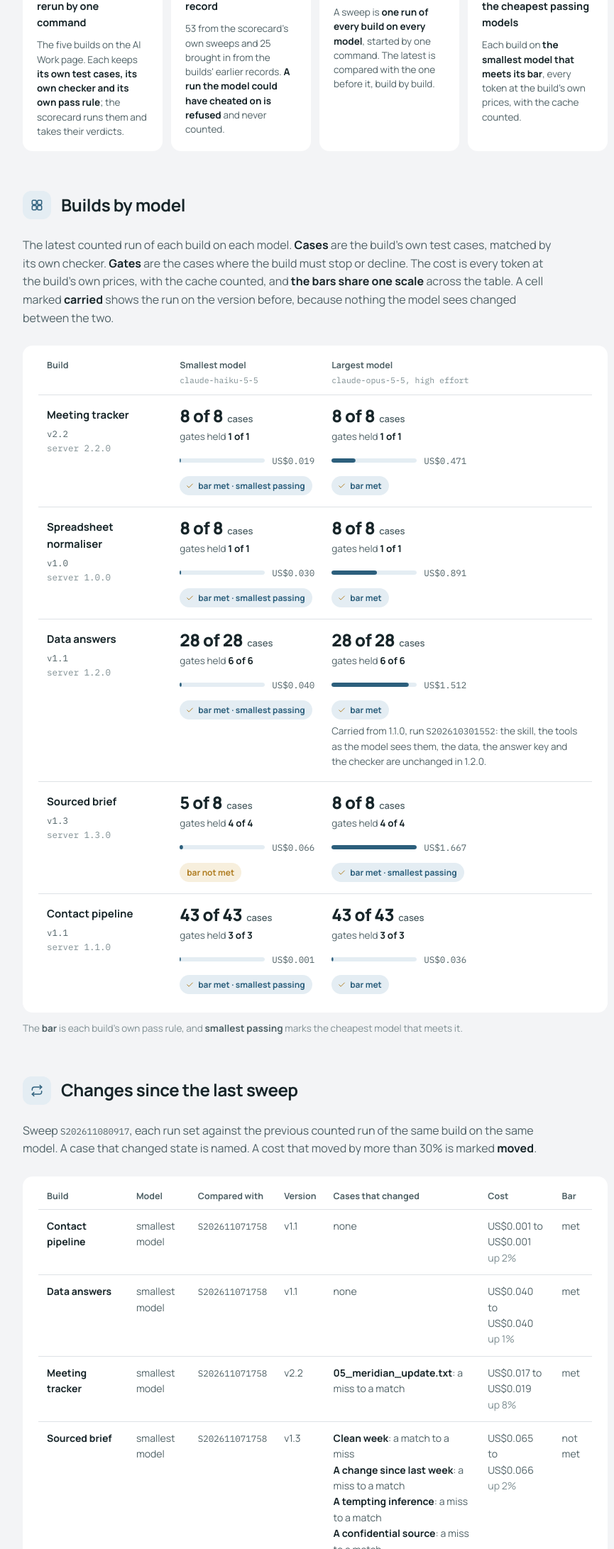
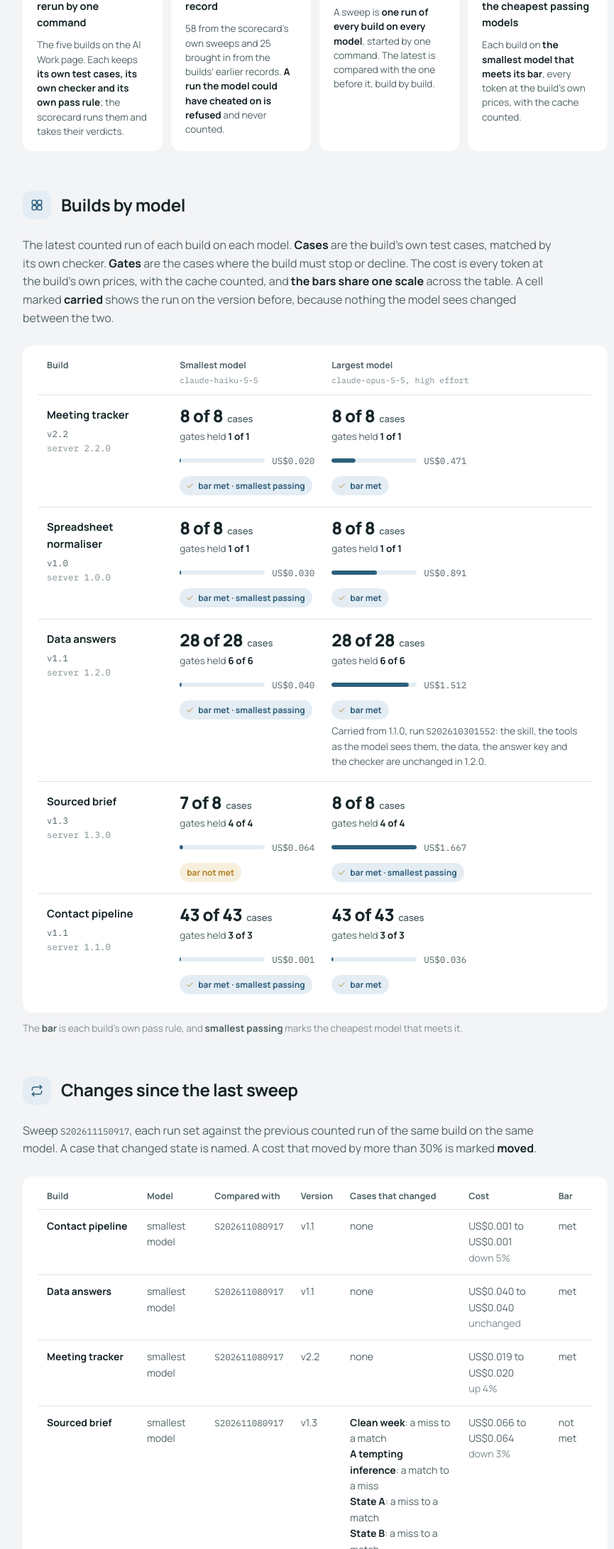
Before and after one commit to mjazzly/mjazzly.github.io, a plain HTML site: page scorecard.html in a window 1280 px wide. Shown: the part 617-2800 px from the top of the page at 71% size, without its empty margins (196-1061 px from the left). Drawn offline with Linux system fonts and the light colour scheme.

Commit message:
Bring in scorecard sweep S202611150917 on WORK-05 and the Scorecard page
Co-Authored-By: Claude Opus 5.5 <noreply@anthropic.com>

```diff
--- a/scorecard.html
+++ b/scorecard.html
@@ -120,8 +120,8 @@
 <section id="numbers">
   <div class="tiles four">
     <div class="tile"><span class="badge"><svg class="ic" aria-hidden="true"><use href="#ic-layers"/></svg></span><div class="n">5</div><div class="what">builds, every one rerun by one command</div><div class="basis">The five builds on the AI Work page. Each keeps <b>its own test cases, its own checker and its own pass rule</b>; the scorecard runs them and takes their verdicts.</div></div>
-    <div class="tile"><span class="badge"><svg class="ic" aria-hidden="true"><use href="#ic-circle-check"/></svg></span><div class="n">78</div><div class="what">counted runs on the record</div><div class="basis">53 from the scorecard's own sweeps and 25 brought in from the builds' earlier records. <b>A run the model could have cheated on is refused</b> and never counted.</div></div>
-    <div class="tile"><span class="badge"><svg class="ic" aria-hidden="true"><use href="#ic-repeat"/></svg></span><div class="n">13</div><div class="what">sweeps so far</div><div class="basis">A sweep is <b>one run of every build on every model</b>, started by one command. The latest is compared with the one before it, build by build.</div></div>
+    <div class="tile"><span class="badge"><svg class="ic" aria-hidden="true"><use href="#ic-circle-check"/></svg></span><div class="n">83</div><div class="what">counted runs on the record</div><div class="basis">58 from the scorecard's own sweeps and 25 brought in from the builds' earlier records. <b>A run the model could have cheated on is refused</b> and never counted.</div></div>
+    <div class="tile"><span class="badge"><svg class="ic" aria-hidden="true"><use href="#ic-repeat"/></svg></span><div class="n">14</div><div class="what">sweeps so far</div><div class="basis">A sweep is <b>one run of every build on every model</b>, started by one command. The latest is compared with the one before it, build by build.</div></div>
     <div class="tile"><span class="badge"><svg class="ic" aria-hidden="true"><use href="#ic-chart"/></svg></span><div class="n">US$1.76</div><div class="what">for one full sweep on the cheapest passing models</div><div class="basis">Each build on <b>the smallest model that meets its bar</b>, every token at the build's own prices, with the cache counted.</div></div>
   </div>
 </section>
@@ -133,10 +133,10 @@
     <table class="costs">
       <thead><tr><th scope="col">Build</th><th scope="col">Smallest model<span class="model-id">claude-haiku-5-5</span></th><th scope="col">Largest model<span class="model-id">claude-opus-5-5, high effort</span></th></tr></thead>
       <tbody>
-        <tr><th scope="row"><b>Meeting tracker</b><span class="ver">v2.2</span><span class="ver faint">server 2.2.0</span></th><td class="met smallest"><div class="cases">8 of 8<small>cases</small></div><div class="held">gates held <b>1 of 1</b></div><div class="cost"><svg class="costbar" viewBox="0 0 100 6" preserveAspectRatio="none" aria-hidden="true"><rect class="track" width="100" height="6" rx="3"/><rect class="fill" width="1.5" height="6" rx="3"/></svg>US$0.019</div><span class="verdict"><svg class="ic" aria-hidden="true"><use href="#ic-check"/></svg>bar met · smallest passing</span></td><td class="met"><div class="cases">8 of 8<small>cases</small></div><div class="held">gates held <b>1 of 1</b></div><div class="cost"><svg class="costbar" viewBox="0 0 100 6" preserveAspectRatio="none" aria-hidden="true"><rect class="track" width="100" height="6" rx="3"/><rect class="fill" width="28.2" height="6" rx="3"/></svg>US$0.471</div><span class="verdict"><svg class="ic" aria-hidden="true"><use href="#ic-check"/></svg>bar met</span></td></tr>
+        <tr><th scope="row"><b>Meeting tracker</b><span class="ver">v2.2</span><span class="ver faint">server 2.2.0</span></th><td class="met smallest"><div class="cases">8 of 8<small>cases</small></div><div class="held">gates held <b>1 of 1</b></div><div class="cost"><svg class="costbar" viewBox="0 0 100 6" preserveAspectRatio="none" aria-hidden="true"><rect class="track" width="100" height="6" rx="3"/><rect class="fill" width="1.5" height="6" rx="3"/></svg>US$0.020</div><span class="verdict"><svg class="ic" aria-hidden="true"><use href="#ic-check"/></svg>bar met · smallest passing</span></td><td class="met"><div class="cases">8 of 8<small>cases</small></div><div class="held">gates held <b>1 of 1</b></div><div class="cost"><svg class="costbar" viewBox="0 0 100 6" preserveAspectRatio="none" aria-hidden="true"><rect class="track" width="100" height="6" rx="3"/><rect class="fill" width="28.2" height="6" rx="3"/></svg>US$0.471</div><span class="verdict"><svg class="ic" aria-hidden="true"><use href="#ic-check"/></svg>bar met</span></td></tr>
         <tr><th scope="row"><b>Spreadsheet normaliser</b><span class="ver">v1.0</span><span class="ver faint">server 1.0.0</span></th><td class="met smallest"><div class="cases">8 of 8<small>cases</small></div><div class="held">gates held <b>1 of 1</b></div><div class="cost"><svg class="costbar" viewBox="0 0 100 6" preserveAspectRatio="none" aria-hidden="true"><rect class="track" width="100" height="6" rx="3"/><rect class="fill" width="1.8" height="6" rx="3"/></svg>US$0.030</div><span class="verdict"><svg class="ic" aria-hidden="true"><use href="#ic-check"/></svg>bar met · smallest passing</span></td><td class="met"><div class="cases">8 of 8<small>cases</small></div><div class="held">gates held <b>1 of 1</b></div><div class="cost"><svg class="costbar" viewBox="0 0 100 6" preserveAspectRatio="none" aria-hidden="true"><rect class="track" width="100" height="6" rx="3"/><rect class="fill" width="53.4" height="6" rx="3"/></svg>US$0.891</div><span class="verdict"><svg class="ic" aria-hidden="true"><use href="#ic-check"/></svg>bar met</span></td></tr>
         <tr><th scope="row"><b>Data answers</b><span class="ver">v1.1</span><span class="ver faint">server 1.2.0</span></th><td class="met smallest"><div class="cases">28 of 28<small>cases</small></div><div class="held">gates held <b>6 of 6</b></div><div class="cost"><svg class="costbar" viewBox="0 0 100 6" preserveAspectRatio="none" aria-hidden="true"><rect class="track" width="100" height="6" rx="3"/><rect class="fill" width="2.4" height="6" rx="3"/></svg>US$0.040</div><span class="verdict"><svg class="ic" aria-hidden="true"><use href="#ic-check"/></svg>bar met · smallest passing</span></td><td class="met"><div class="cases">28 of 28<small>cases</small></div><div class="held">gates held <b>6 of 6</b></div><div class="cost"><svg class="costbar" viewBox="0 0 100 6" preserveAspectRatio="none" aria-hidden="true"><rect class="track" width="100" height="6" rx="3"/><rect class="fill" width="90.7" height="6" rx="3"/></svg>US$1.512</div><span class="verdict"><svg class="ic" aria-hidden="true"><use href="#ic-check"/></svg>bar met</span><div class="held">Carried from 1.1.0, run <span class="mono">S202610301552</span>: the skill, the tools as the model sees them, the data, the answer key and the checker are unchanged in 1.2.0.</div></td></tr>
-        <tr><th scope="row"><b>Sourced brief</b><span class="ver">v1.3</span><span class="ver faint">server 1.3.0</span></th><td class="notmet"><div class="cases">5 of 8<small>cases</small></div><div class="held">gates held <b>4 of 4</b></div><div class="cost"><svg class="costbar" viewBox="0 0 100 6" preserveAspectRatio="none" aria-hidden="true"><rect class="track" width="100" height="6" rx="3"/><rect class="fill" width="4.0" height="6" rx="3"/></svg>US$0.066</div><span class="verdict">bar not met</span></td><td class="met smallest"><div class="cases">8 of 8<small>cases</small></div><div class="held">gates held <b>4 of 4</b></div><div class="cost"><svg class="costbar" viewBox="0 0 100 6" preserveAspectRatio="none" aria-hidden="true"><rect class="track" width="100" height="6" rx="3"/><rect class="fill" width="100.0" height="6" rx="3"/></svg>US$1.667</div><span class="verdict"><svg class="ic" aria-hidden="true"><use href="#ic-check"/></svg>bar met · smallest passing</span></td></tr>
+        <tr><th scope="row"><b>Sourced brief</b><span class="ver">v1.3</span><span class="ver faint">server 1.3.0</span></th><td class="notmet"><div class="cases">7 of 8<small>cases</small></div><div class="held">gates held <b>4 of 4</b></div><div class="cost"><svg class="costbar" viewBox="0 0 100 6" preserveAspectRatio="none" aria-hidden="true"><rect class="track" width="100" height="6" rx="3"/><rect class="fill" width="3.9" height="6" rx="3"/></svg>US$0.064</div><span class="verdict">bar not met</span></td><td class="met smallest"><div class="cases">8 of 8<small>cases</small></div><div class="held">gates held <b>4 of 4</b></div><div class="cost"><svg class="costbar" viewBox="0 0 100 6" preserveAspectRatio="none" aria-hidden="true"><rect class="track" width="100" height="6" rx="3"/><rect class="fill" width="100.0" height="6" rx="3"/></svg>US$1.667</div><span class="verdict"><svg class="ic" aria-hidden="true"><use href="#ic-check"/></svg>bar met · smallest passing</span></td></tr>
         <tr><th scope="row"><b>Contact pipeline</b><span class="ver">v1.1</span><span class="ver faint">server 1.1.0</span></th><td class="met smallest"><div class="cases">43 of 43<small>cases</small></div><div class="held">gates held <b>3 of 3</b></div><div class="cost"><svg class="costbar" viewBox="0 0 100 6" preserveAspectRatio="none" aria-hidden="true"><rect class="track" width="100" height="6" rx="3"/><rect class="fill" width="1.5" height="6" rx="3"/></svg>US$0.001</div><span class="verdict"><svg class="ic" aria-hidden="true"><use href="#ic-check"/></svg>bar met · smallest passing</span></td><td class="met"><div class="cases">43 of 43<small>cases</small></div><div class="held">gates held <b>3 of 3</b></div><div class="cost"><svg class="costbar" viewBox="0 0 100 6" preserveAspectRatio="none" aria-hidden="true"><rect class="track" width="100" height="6" rx="3"/><rect class="fill" width="2.2" height="6" rx="3"/></svg>US$0.036</div><span class="verdict"><svg class="ic" aria-hidden="true"><use href="#ic-check"/></svg>bar met</span></td></tr>
       </tbody>
     </table>
@@ -146,16 +146,16 @@
 
 <section id="changes">
   <h2><span class="badge"><svg class="ic" aria-hidden="true"><use href="#ic-repeat"/></svg></span>Changes since the last sweep</h2>
-  <p class="lead">Sweep <span class="mono">S202611080917</span>, each run set against the previous counted run of the same build on the same model. A case that changed state is named. A cost that moved by more than 30% is marked <b>moved</b>.</p>
+  <p class="lead">Sweep <span class="mono">S202611150917</span>, each run set against the previous counted run of the same build on the same model. A case that changed state is named. A cost that moved by more than 30% is marked <b>moved</b>.</p>
   <div class="panel table">
     <table class="plain">
       <thead><tr><th scope="col">Build</th><th scope="col">Model</th><th scope="col">Compared with</th><th scope="col">Version</th><th scope="col">Cases that changed</th><th scope="col">Cost</th><th scope="col">Bar</th></tr></thead>
       <tbody>
-        <tr><td><b>Contact pipeline</b></td><td>smallest model</td><td><span class="mono">S202611071758</span></td><td>v1.1</td><td>none</td><td>US$0.001 to US$0.001<br><span class="faint">up 2%</span></td><td>met</td></tr>
-        <tr><td><b>Data answers</b></td><td>smallest model</td><td><span class="mono">S202611071758</span></td><td>v1.1</td><td>none</td><td>US$0.040 to US$0.040<br><span class="faint">up 1%</span></td><td>met</td></tr>
-        <tr><td><b>Meeting tracker</b></td><td>smallest model</td><td><span class="mono">S202611071758</span></td><td>v2.2</td><td><b>05_meridian_update.txt</b>: a miss to a match</td><td>US$0.017 to US$0.019<br><span class="faint">up 8%</span></td><td>met</td></tr>
-        <tr><td><b>Sourced brief</b></td><td>smallest model</td><td><span class="mono">S202611071758</span></td><td>v1.3</td><td><b>Clean week</b>: a match to a miss<br><b>A change since last week</b>: a miss to a match<br><b>A tempting inference</b>: a miss to a match<br><b>A confidential source</b>: a miss to a match<br><b>State A</b>: a match to a miss</td><td>US$0.065 to US$0.066<br><span class="faint">up 2%</span></td><td>not met</td></tr>
-        <tr><td><b>Spreadsheet normaliser</b></td><td>smallest model</td><td><span class="mono">S202611071758</span></td><td>v1.0</td><td>none</td><td>US$0.027 to US$0.030<br><span class="faint">up 10%</span></td><td>met</td></tr>
+        <tr><td><b>Contact pipeline</b></td><td>smallest model</td><td><span class="mono">S202611080917</span></td><td>v1.1</td><td>none</td><td>US$0.001 to US$0.001<br><span class="faint">down 5%</span></td><td>met</td></tr>
+        <tr><td><b>Data answers</b></td><td>smallest model</td><td><span class="mono">S202611080917</span></td><td>v1.1</td><td>none</td><td>US$0.040 to US$0.040<br><span class="faint">unchanged</span></td><td>met</td></tr>
+        <tr><td><b>Meeting tracker</b></td><td>smallest model</td><td><span class="mono">S202611080917</span></td><td>v2.2</td><td>none</td><td>US$0.019 to US$0.020<br><span class="faint">up 4%</span></td><td>met</td></tr>
+        <tr><td><b>Sourced brief</b></td><td>smallest model</td><td><span class="mono">S202611080917</span></td><td>v1.3</td><td><b>Clean week</b>: a miss to a match<br><b>A tempting inference</b>: a match to a miss<br><b>State A</b>: a miss to a match<br><b>State B</b>: a miss to a match</td><td>US$0.066 to US$0.064<br><span class="faint">down 3%</span></td><td>not met</td></tr>
+        <tr><td><b>Spreadsheet normaliser</b></td><td>smallest model</td><td><span class="mono">S202611080917</span></td><td>v1.0</td><td>none</td><td>US$0.030 to US$0.030<br><span class="faint">unchanged</span></td><td>met</td></tr>
       </tbody>
     </table>
   </div>
@@ -179,7 +179,7 @@
         <tr><td><b>Sourced brief</b></td><td><span class="mono">v1.0</span> <span class="faint">server 1.0.0</span></td><td>30 Oct 2026</td><td>0 of 8, not met</td><td>0 of 8, not met</td></tr>
         <tr><td><b>Sourced brief</b></td><td><span class="mono">v1.1</span> <span class="faint">server 1.1.0</span></td><td>30 Oct 2026</td><td>5 of 8, not met</td><td>5 of 8, not met</td></tr>
         <tr><td><b>Sourced brief</b></td><td><span class="mono">v1.2</span> <span class="faint">server 1.2.0</span></td><td>30 Oct 2026</td><td>6 of 8, not met</td><td>7 of 8, not met</td></tr>
-        <tr><td><b>Sourced brief</b></td><td><span class="mono">v1.3</span> <span class="faint">server 1.3.0</span></td><td>30 Oct 2026</td><td>5 of 8, not met</td><td>8 of 8, met</td></tr>
+        <tr><td><b>Sourced brief</b></td><td><span class="mono">v1.3</span> <span class="faint">server 1.3.0</span></td><td>30 Oct 2026</td><td>7 of 8, not met</td><td>8 of 8, met</td></tr>
         <tr><td><b>Contact pipeline</b></td><td><span class="mono">v1.0</span> <span class="faint">server 1.0.0</span></td><td>3 Nov 2026</td><td>40 of 42, not met</td><td>42 of 42, met</td></tr>
         <tr><td><b>Contact pipeline</b></td><td><span class="mono">v1.1</span> <span class="faint">server 1.1.0</span></td><td>3 Nov 2026</td><td>43 of 43, met</td><td>43 of 43, met</td></tr>
       </tbody>
```
Also changed, not shown: aiwork.html (+7 -7 lines).
